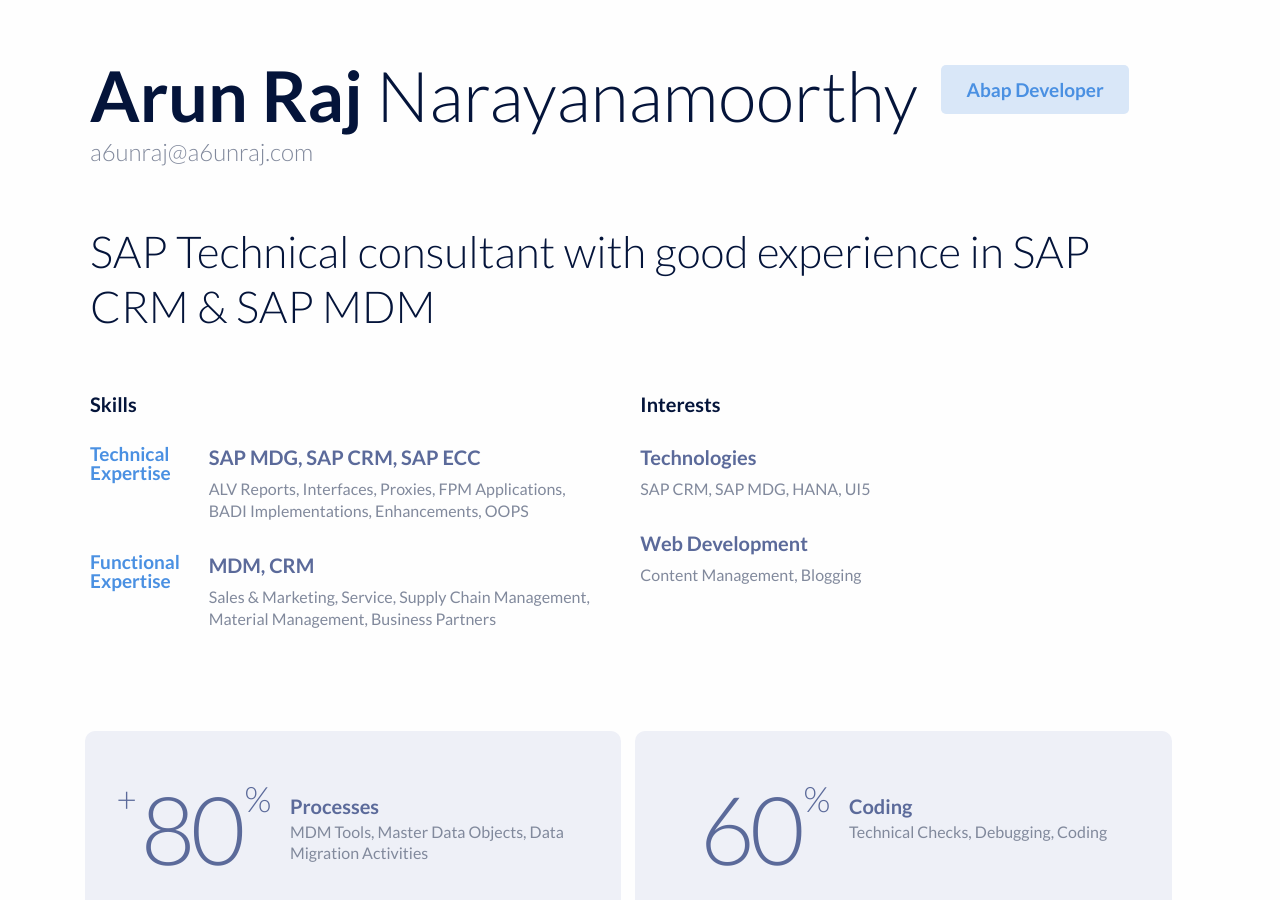
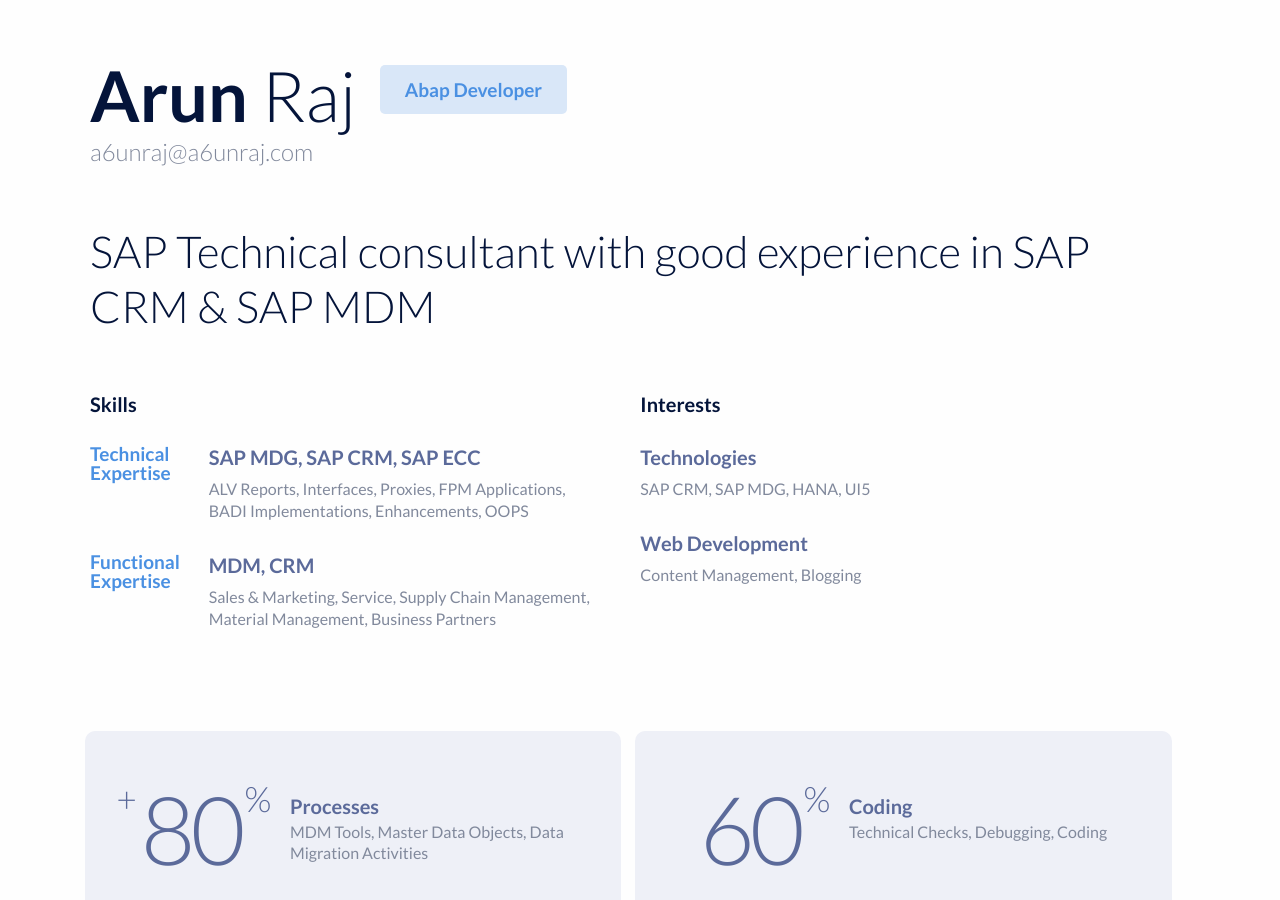
Before and after one commit to a6unraj/a6unraj.github.io, a Jekyll site: the page profile/index.html, which Jekyll copies as it is, in a window 1280 px wide and 900 px high. Built offline with Jekyll 4.4.1, drawn with Linux system fonts in a browser that asks for light colours; comment, search, counter and statistics services are not loaded.

Commit message:
Update index.html

```diff
--- a/profile/index.html
+++ b/profile/index.html
@@ -1,9 +1,10 @@
 <!DOCTYPE html>
 <html>
-<head><meta http-equiv="Content-Type" content="text/html; charset=utf-8"><meta name="description" content="Arun Raj, SAP Technical Consultant" />
+<head><meta http-equiv="Content-Type" content="text/html; charset=utf-8">
 <meta name="keywords" content="SAP ABAP, SAP CRM, SAP MDG, Warsaw, Poland">
-	<title>Arun Raj Narayanamoorthy - SAP Technical Consultant</title>
-	<link href="../img/profile.png" rel="icon" type="image/png" />
+	<title>Arun Raj - SAP Technical Consultant</title>
+        <meta name="description" content="Arun Raj, SAP Technical Consultant" />
+	<link href="http://a6unraj.com/img/profile.png" rel="icon" type="image/png" />
 	<link href="styles.css" rel="stylesheet" type="text/css" /><meta name="viewport" content="width=device-width, initial-scale=1.0">
 <script>
   if (location.host == 'sap.a6unraj.com')
@@ -34,7 +35,7 @@
 
 <div class="container">
 <div class="hero">
-<h1 class="name"><strong>Arun Raj</strong> Narayanamoorthy</h1>
+<h1 class="name"><strong>Arun</strong> Raj</h1>
 <span class="job-title">Abap Developer</span> <span class="email">a6unraj@a6unraj.com</span>
 
 <h2 class="lead">SAP Technical consultant with good experience in SAP CRM & SAP MDM</h2>
```
